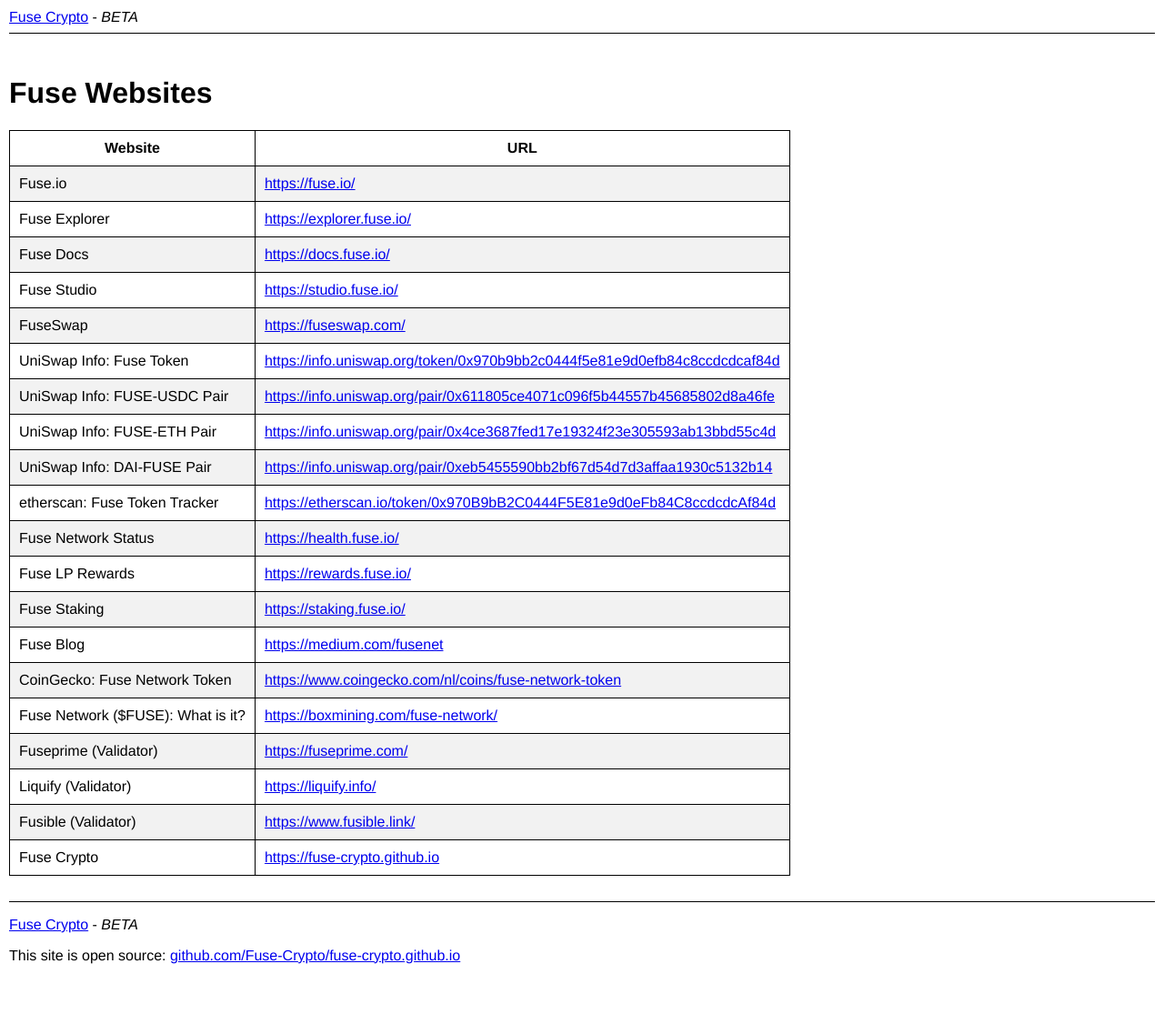
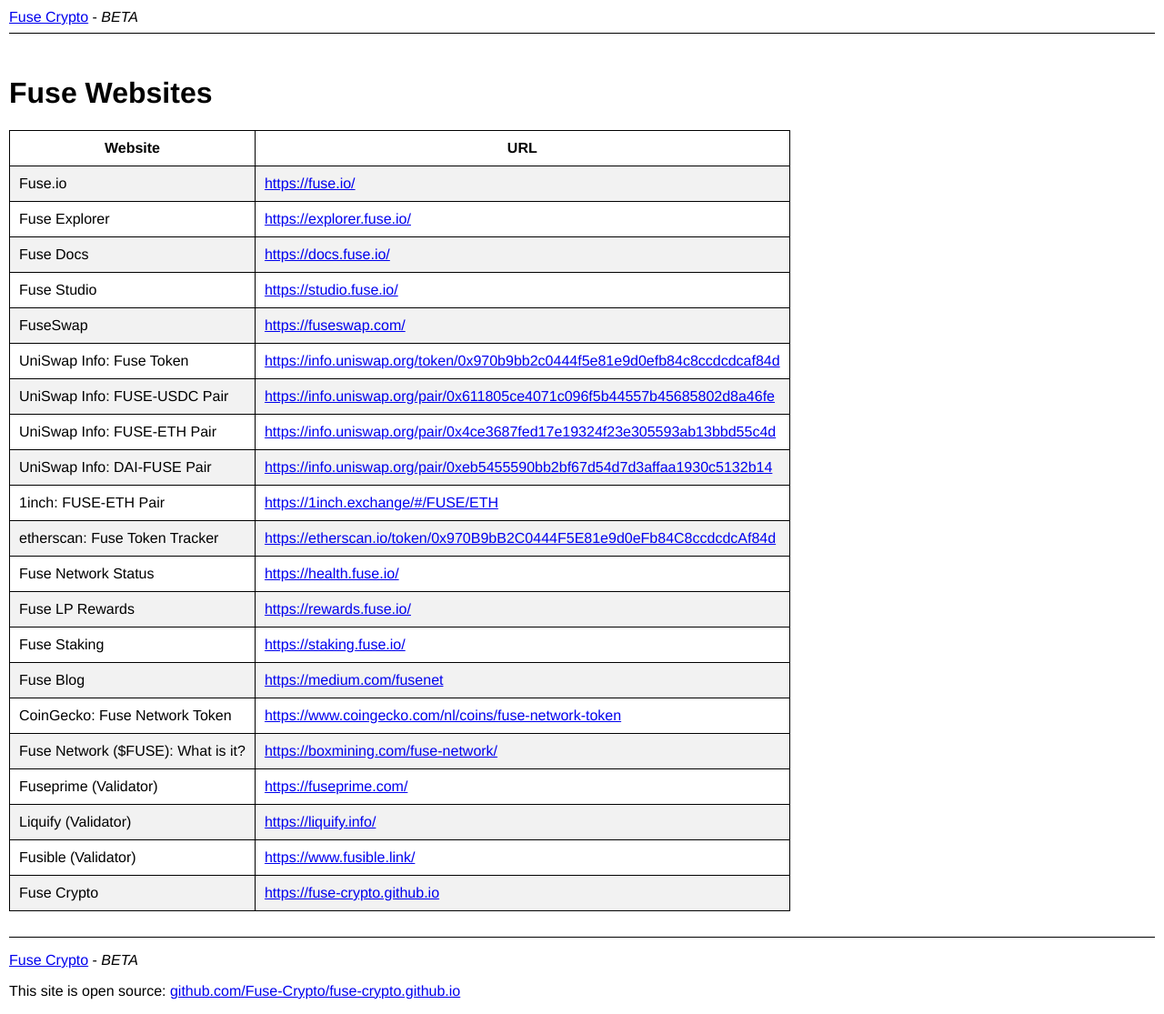
Before and after one commit to Fuse-Crypto/fuse-crypto.github.io, a Jekyll site: the page built from websites/index.md, in a window 1280 px wide. Shown: the whole page at 91% size. Built offline with Jekyll 4.4.1, drawn with Linux system fonts in a browser that asks for light colours; before the commit the page ends 1076 px from its top, so only the background shows below that.

Commit message:
Update websites.yml

```diff
--- a/_data/websites.yml
+++ b/_data/websites.yml
@@ -24,6 +24,9 @@
 
 - name: 'UniSwap Info: DAI-FUSE Pair'
   url: https://info.uniswap.org/pair/0xeb5455590bb2bf67d54d7d3affaa1930c5132b14
+
+- name: '1inch: FUSE-ETH Pair'
+  url: https://1inch.exchange/#/FUSE/ETH
 
 - name: 'etherscan: Fuse Token Tracker'
   url: https://etherscan.io/token/0x970B9bB2C0444F5E81e9d0eFb84C8ccdcdcAf84d
```
